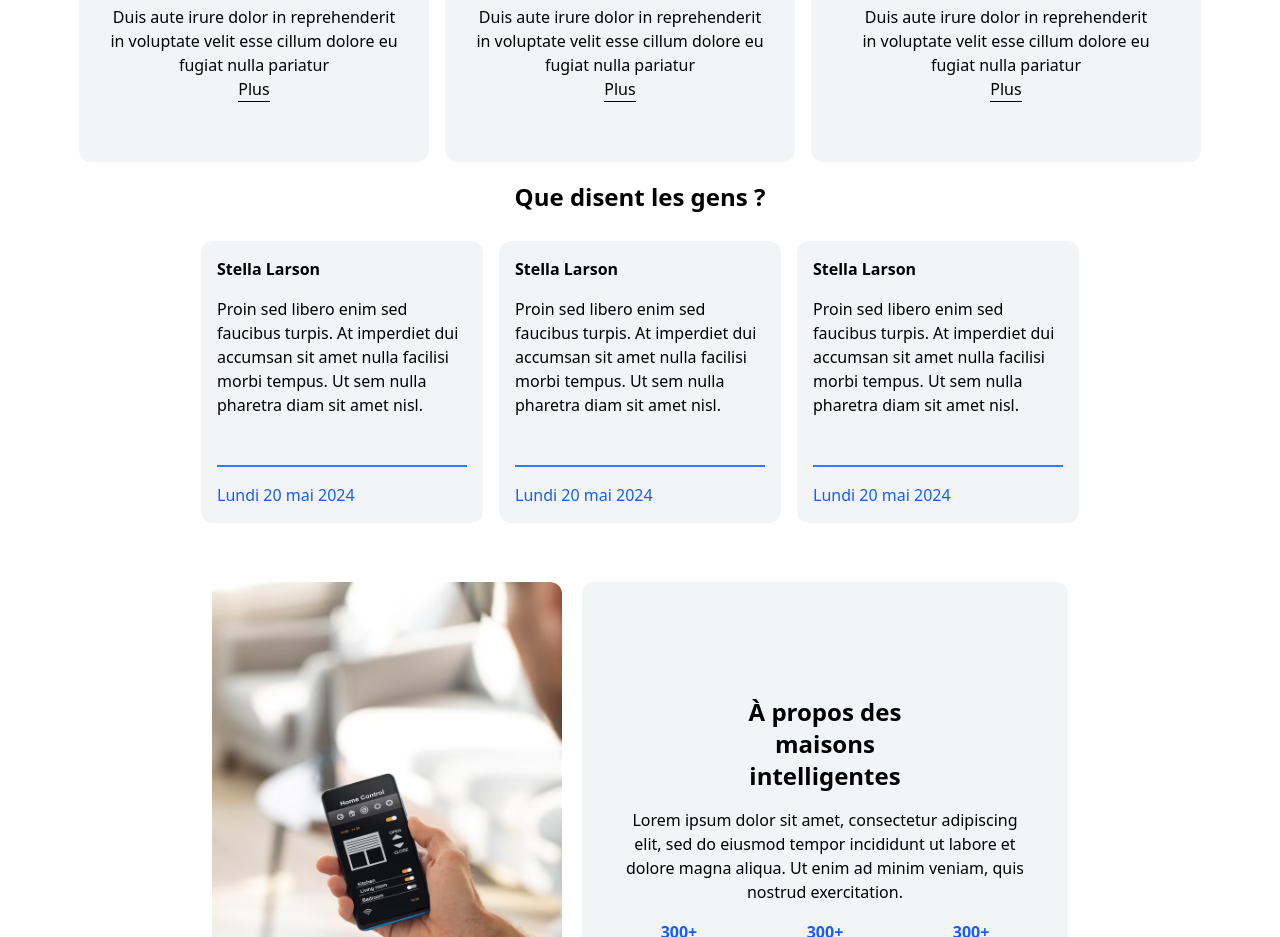
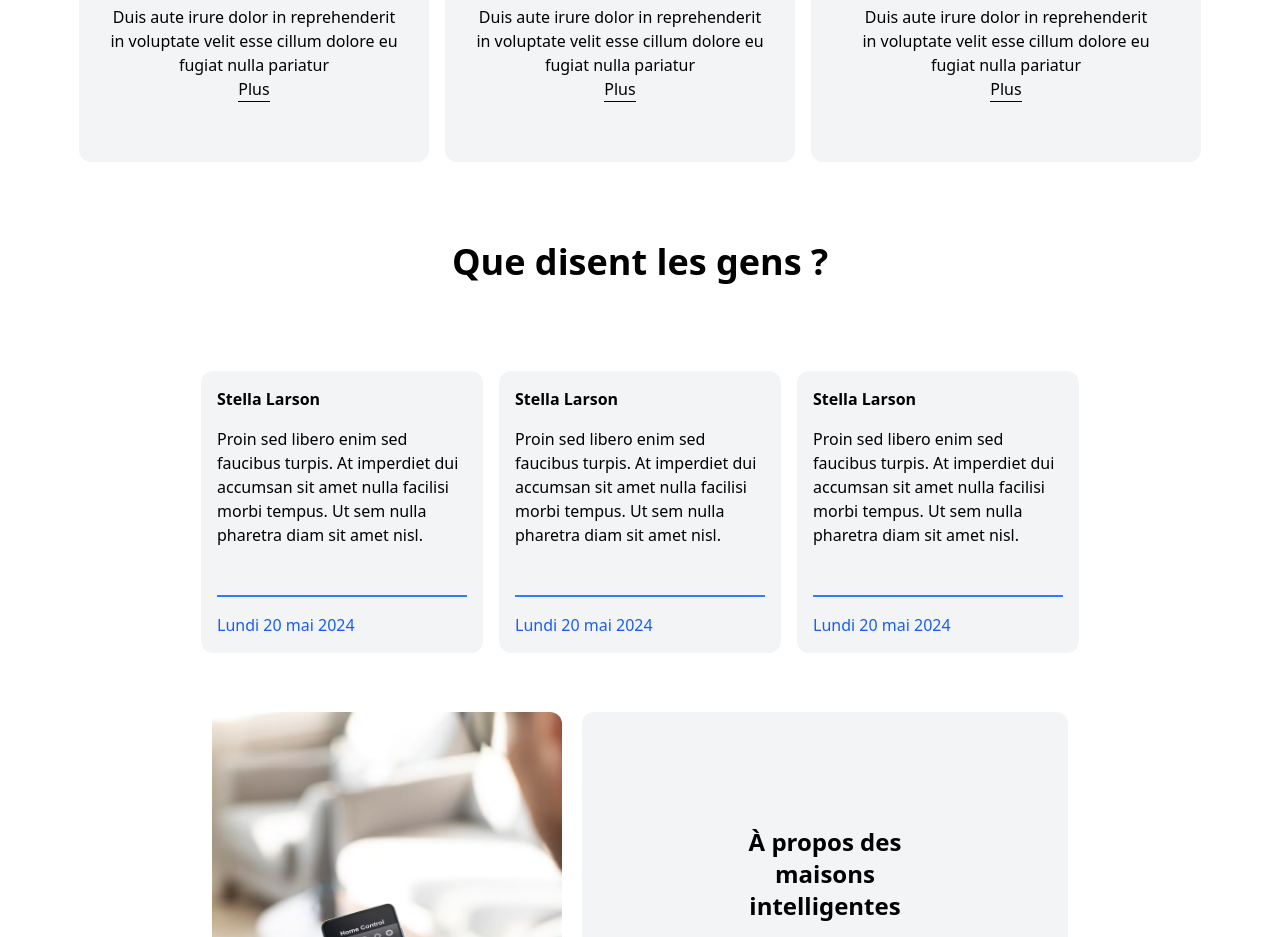
Before and after one commit to soufiane-sif/projet22, a plain HTML site: page index.html in a window 1280 px wide. Shown: the part 813-1750 px from the top of the page. Drawn offline with nearby package versions, Linux system fonts and the light colour scheme.

Commit message:
projet22

```diff
--- a/index.html
+++ b/index.html
@@ -82,7 +82,7 @@
     </section>
 
 <section >
-    <p class="font-bold text-2xl flex flex justify-center flex items-center" style="height: 120px;">Que disent les gens ?</p>
+    <p class="font-bold text-4xl flex flex justify-center flex items-center" style="height: 250px;">Que disent les gens ?</p>
 </section>
 
 <section class="flex flex justify-center flex items-center gap-4" style="height: 250px;">
```
